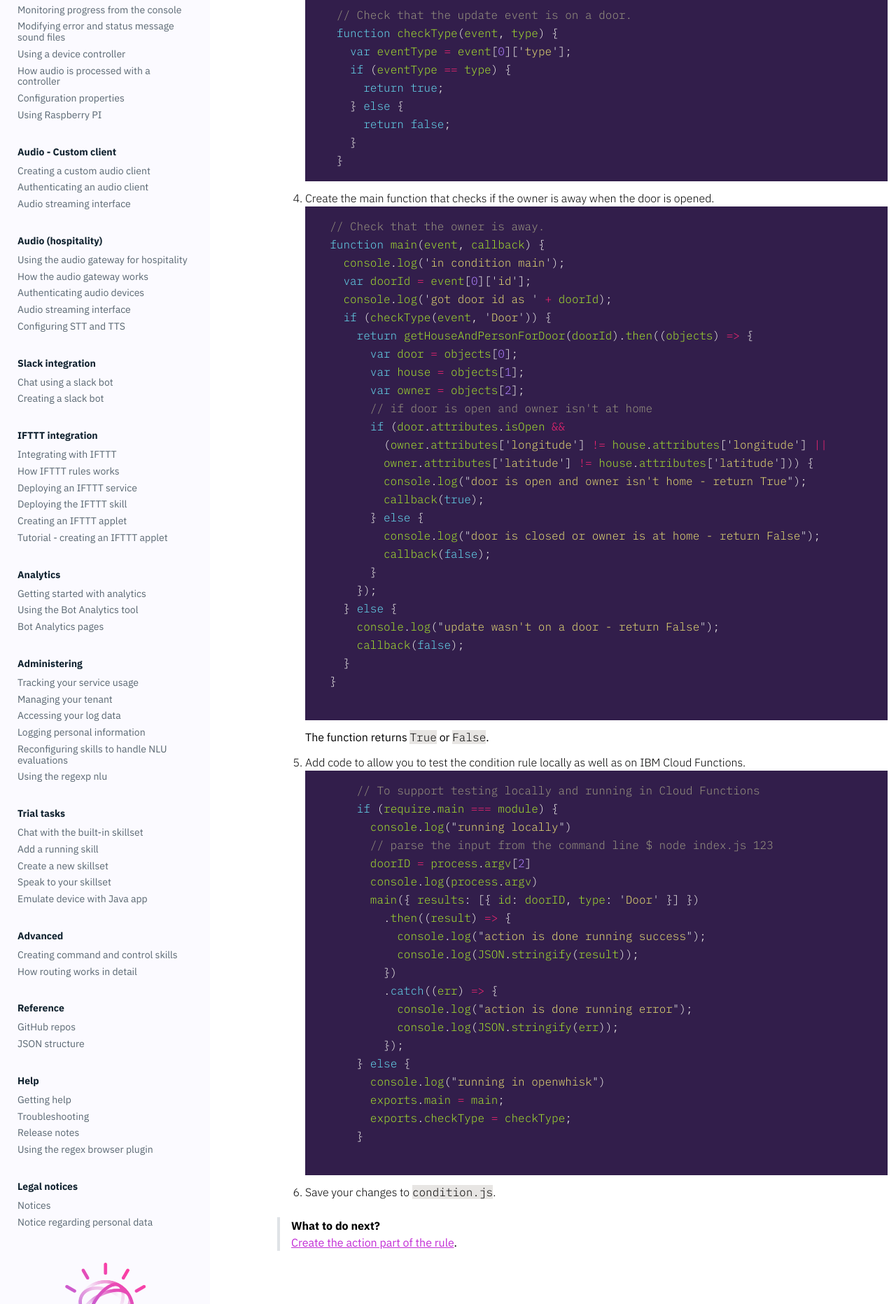
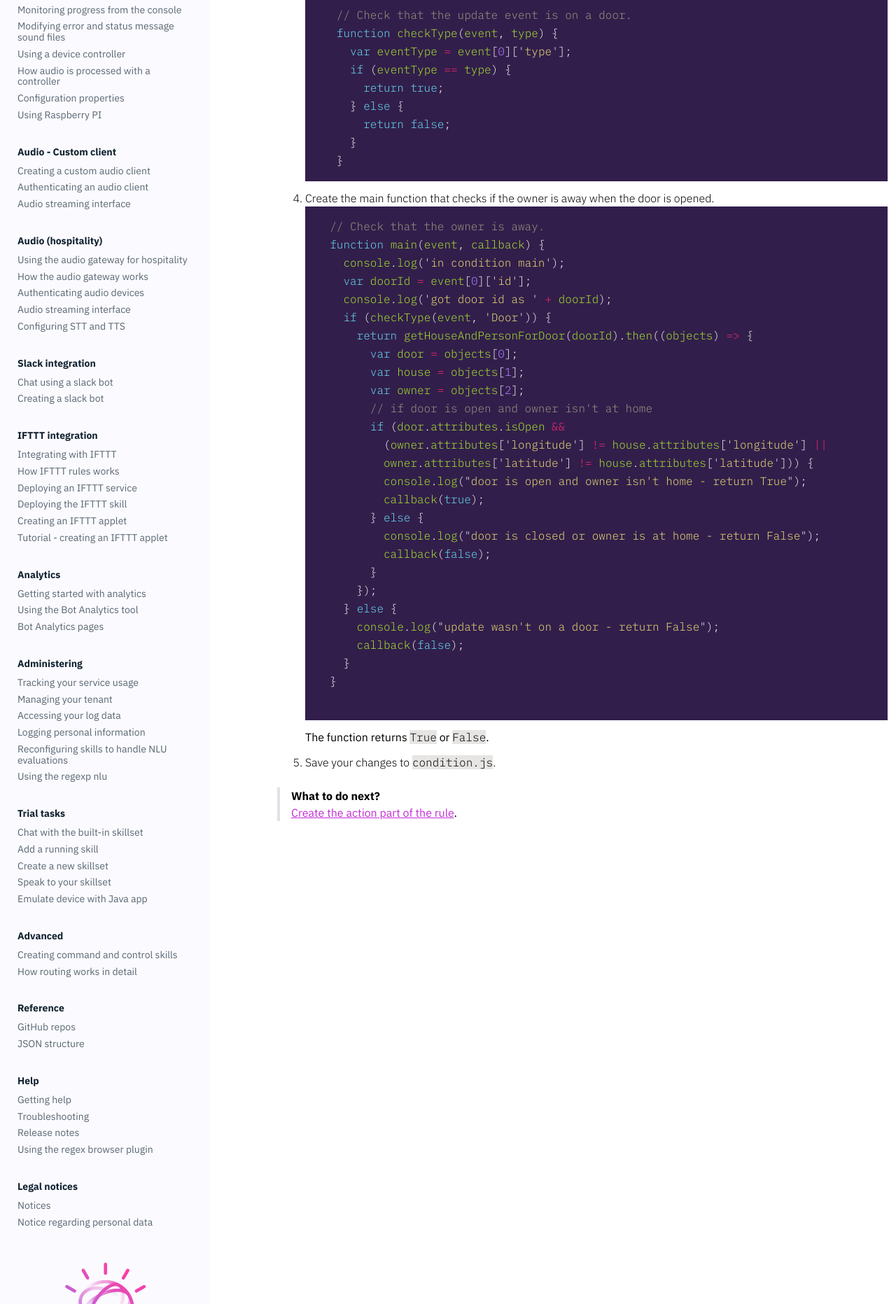
Before and after one commit to Watson-Personal-Assistant/developer, a Jekyll site: the page built from _content/knowledge/create-condition-function.md, in a window 1280 px wide. Shown: the part 1419-3282 px from the top of the page at 70% size. Built offline with Jekyll 4.4.1, drawn with Linux system fonts in a browser that asks for light colours; some web fonts are replaced.

Commit message:
Removed cloud function code

````diff
--- a/_content/knowledge/create-condition-function.md
+++ b/_content/knowledge/create-condition-function.md
@@ -85,31 +85,7 @@ Complete these steps:
 
       ```
       The function returns `True` or `False`.
-5.  Add code to allow you to test the condition rule locally as well as on IBM Cloud Functions.
-    ```javascript
-          // To support testing locally and running in Cloud Functions
-          if (require.main === module) {
-            console.log("running locally")
-            // parse the input from the command line $ node index.js 123
-            doorID = process.argv[2]
-            console.log(process.argv)
-            main({ results: [{ id: doorID, type: 'Door' }] })
-              .then((result) => {
-                console.log("action is done running success");
-                console.log(JSON.stringify(result));
-              })
-              .catch((err) => {
-                console.log("action is done running error");
-                console.log(JSON.stringify(err));
-              });
-          } else {
-            console.log("running in openwhisk")
-            exports.main = main;
-            exports.checkType = checkType;
-          }
-
-      ```
-6. Save your changes to `condition.js`.
+5. Save your changes to `condition.js`.
 
 > **What to do next?**<br/>
 [Create the action part of the rule]({{site.baseurl}}/knowledge/create-action-function).
````
